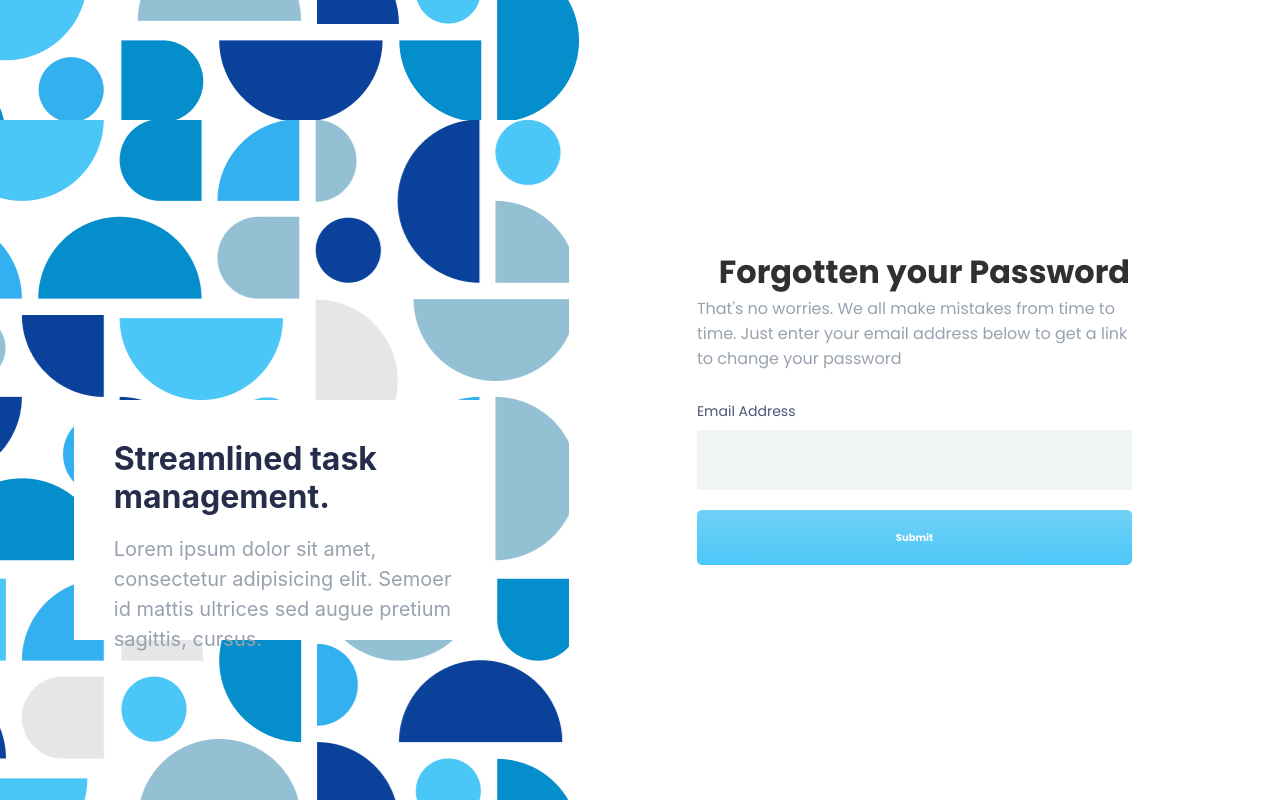
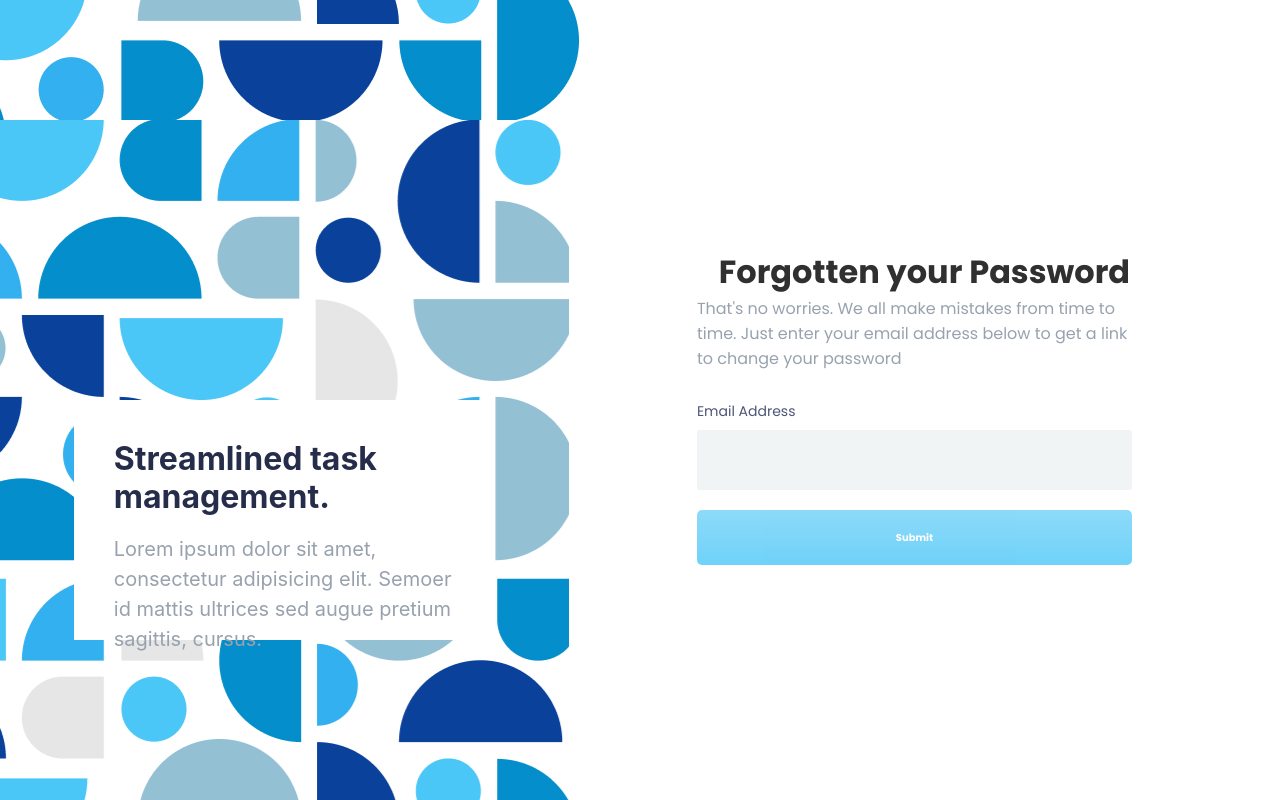
Before and after one commit to nology-tech/march-unityhr, a React (Create React App) app: page / in a window 1280 px wide. Shown: the part 680-1480 px from the top of the page. Built offline with nearby package versions, Linux system fonts and the light colour scheme.

Commit message:
updated files and have finished submitButton

```diff
--- a/src/components/ForgotPassword/ForgotPassword.jsx
+++ b/src/components/ForgotPassword/ForgotPassword.jsx
@@ -4,13 +4,12 @@ import AuthenticationLeft from "../AuthenticationPageLeft/AuthenticationPageLeft
 import React from "react";
 
 const ForgotPassword = (props) => {
-  const { handleInput ,emailInput,handleSubmit,ErrorMessage} = props;
+  const { handleInput, emailInput, handleSubmit, errorMessage } = props;
   return (
     <section className="forgotten-password">
       <AuthenticationLeft />
 
-      {/* <div className="forgotten-password-form"> */}
-      <form className="forgotten-password-form"  onSubmit={handleSubmit}>
+      <form className="forgotten-password-form" onSubmit={handleSubmit}>
         <h2 className="forgotten-password-form__heading">
           Forgotten your Password{" "}
         </h2>
@@ -19,27 +18,23 @@ const ForgotPassword = (props) => {
           your email address below to get a link to change your password
         </p>
         <label
-          className="forgotten-password-form__EmailLabel"
+          className="forgotten-password-form__emailLabel"
           htmlFor="Email Address"
         >
           Email Address
         </label>
         <input
-          className="forgotten-password-form__EmailInput"
+          className="forgotten-password-form__emailInput"
           type="text"
           name="Email Address"
           value={emailInput}
           onInput={handleInput}
         ></input>
-        <button
-          className="forgotten-password-form__SubmitButton"
-
-        >
+        <button className="forgotten-password-form__submitButton">
           Submit
         </button>
-
+        <p className="forgotten-password-form__textMessage"> {errorMessage}</p>
       </form>
-      <p> {ErrorMessage}</p>
     </section>
   );
 };
--- a/src/components/ForgotPassword/ForgotPassword.scss
+++ b/src/components/ForgotPassword/ForgotPassword.scss
@@ -11,7 +11,7 @@
     flex-direction: column;
     padding: 10%;
     width: 40%;
-    /* margin: 0% 40% 30% 0%; */
+
     &__heading {
       color: $font-color-black;
       font-family: $font-poppins;
@@ -27,14 +27,14 @@
       font-weight: 400;
       margin: 0 10px 30px 0;
     }
-    &__EmailLabel {
+    &__emailLabel {
       margin: 0 5px 8px 0;
       font-size: $font-size-S + 4px;
       color: $font-color-light-black;
       font-weight: 400;
       font-family: $font-poppins;
     }
-    &__EmailInput {
+    &__emailInput {
       background-color: $button-color-gray;
       margin: 0 20px 20px 0;
       border: none;
@@ -43,9 +43,9 @@
       font-size: $font-size-S + 3px;
       font-family: $font-poppins;
       height: 50px;
-      color:$font-color-black;
+      color: $font-color-black;
     }
-    &__SubmitButton {
+    &__submitButton {
       margin: 0 20px 20px 0;
       padding: 5px;
       background: $button-color-blue;
@@ -58,15 +58,18 @@
       font-family: $font-poppins;
       font-size: $font-size-S;
       font-weight: bold;
+      opacity: 0.8;
     }
-    &__TextMessage {
+    &__textMessage {
       border: none;
       color: $font-color-grey;
-      font-size: $font-size-S -5;
+      font-size: $font-size-S+3px;
       font-weight: 400;
       font-family: $font-poppins;
       text-decoration: none;
-
+    }
+    &__submitButton:hover {
+      opacity: 1;
     }
   }
 }
--- a/src/containers/AuthenticationPages/AuthenticationPages.jsx
+++ b/src/containers/AuthenticationPages/AuthenticationPages.jsx
@@ -3,55 +3,41 @@ import ForgotPassword from "../../components/ForgotPassword/ForgotPassword";
 
 const AuthenticationPages = () => {
   const [input, setInput] = useState("");
-  const [errorMessage, setErrorMessage] = useState("")
+  const [errorMessage, setErrorMessage] = useState("");
 
   const handleInput = (event) => {
     const input = event.target.value;
-    console.log(input);
     setInput(input);
   };
 
-  const handleSubmit=(event)=>{
-    console.log(event);
-   event.preventDefault();
+  const handleSubmit = (event) => {
+    const submittedInput = event.target[0].value;
+    event.preventDefault();
 
-const positionAt=input.indexOf("@");
-    if (input.includes("@") && input.includes(".") && positionAt>0){
-      console.log("true");
-      if (positionAt<input.indexOf(".")) {console.log("true")}
-      else {
-
+    const positionAt = submittedInput.indexOf("@");
+    if (
+      submittedInput.includes("@") &&
+      submittedInput.includes(".") &&
+      positionAt > 0
+    ) {
+      if (positionAt < submittedInput.indexOf(".")) {
+        //include backend process here//
+      } else {
+        setErrorMessage("Please enter a valid Email Address");
+      }
+    } else {
       setErrorMessage("Please enter a valid Email Address");
     }
-    } else{
+  };
 
-      setErrorMessage("Please enter a valid Email Address");
-  }
-
-  /*   console.log("validation is next"); */
-  }
-
-  // input validation/
-  // submit button function
-  return <ForgotPassword handleInput={handleInput} emailInput={input} handleSubmit={handleSubmit} errorMessage={handleSubmit}/>;
+  return (
+    <ForgotPassword
+      handleInput={handleInput}
+      emailInput={input}
+      handleSubmit={handleSubmit}
+      errorMessage={errorMessage}
+    />
+  );
 };
 
 export default AuthenticationPages;
-
-// Scanner myScannner = new Scanner(System.in);
-// System.out.println("Please enter the email address : ");
-// String  inputEmail = myScannner.next();
-// System.out.println("The email address that you have entered is : " + inputEmail);
-// int indexOfAt = inputEmail.indexOf('@');
-// //            System.out.println(indexOfAt);
-// if (inputEmail.contains("@") & inputEmail.contains(".") & (indexOfAt > 0 )) {
-//     if ((inputEmail.indexOf('@')) < (inputEmail.indexOf('.'))) {
-//         System.out.println("True");
-//     } else {
-//         System.out.println("False - @  . - wrong order of placement");
-//     }
-// }  else  {
-//         System.out.println("False -  does not contain @ or . / character before @ ");
-// }
-
-// }
```
